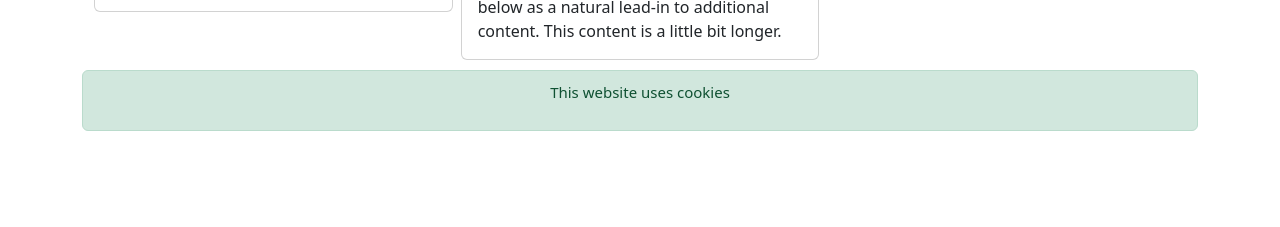
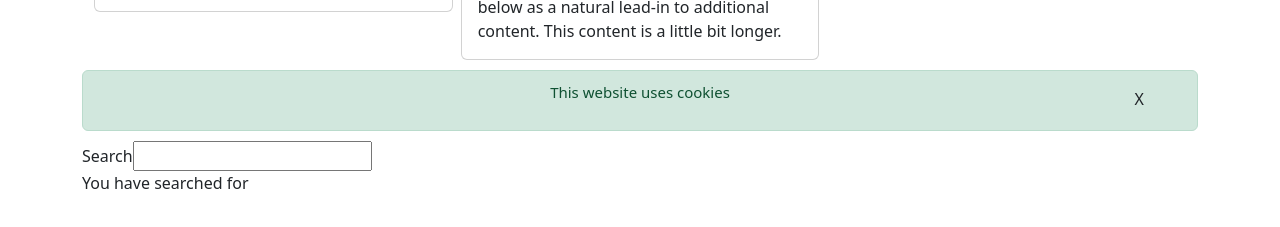
Before and after one commit to ck-devlabs/angular, an Angular app: page / in a window 1280 px wide. Shown: the part 401-628 px from the top of the page. Built offline with nearby package versions, Linux system fonts and the light colour scheme.

Commit message:
Event Binding

```diff
--- a/src/app/container/container.component.html
+++ b/src/app/container/container.component.html
@@ -4,4 +4,5 @@
     <div class="app-nav"></div>
     <app-header></app-header>
     <app-notification></app-notification>
+    <app-search></app-search>
 </div>
--- a/src/app/nav/nav.component.html
+++ b/src/app/nav/nav.component.html
@@ -30,7 +30,6 @@
                     <button class="btn btn-outline-success" type="submit" onclick=printValue()>
                         Search
                     </button>
-
                 </form>
             </div>
         </div>
--- a/src/app/notification/notification.component.ts
+++ b/src/app/notification/notification.component.ts
@@ -2,9 +2,20 @@ import { Component, OnInit } from '@angular/core';
 
 @Component({
   selector: 'app-notification',
-  template: `<div class="alert alert-success" [hidden]="displayNotification"><p class="notification-p">This website uses cookies</p></div>`,
+  template: `<div class="alert alert-success" [hidden]="displayNotification">
+                <p class="notification-p">This website uses cookies</p>
+                <div class="close">
+                    <button
+                      type="button"
+                      class='btn'
+                      aria-label="Close"
+                      (click)="closeCacheMessage()"
+                      >X</button>
+                </div>
+              </div>`,
   styles: ['div{margin: 10px 0px; padding: 10px 20px; text-align:center}',
-    '.notification-p{font-size:15px}']
+    '.notification-p{font-size:15px}',
+    '.close{float:right; margin-top:-50px}']
 })
 export class NotificationComponent implements OnInit {
 
@@ -15,4 +26,8 @@ export class NotificationComponent implements OnInit {
 
   displayNotification : boolean = false;
 
+  closeCacheMessage(){
+      this.displayNotification = true;
+  }
+
 }
--- a/src/app/search/search.component.html
+++ b/src/app/search/search.component.html
@@ -1 +1,6 @@
-<p>search works!</p>
+<div class="form-outline">
+    <label>Search</label>
+    <input type="text" (input)="searchDetails($event)"/>
+    <br>
+    <span>You have searched for {{displayValue}}</span>
+</div>
--- a/src/app/search/search.component.ts
+++ b/src/app/search/search.component.ts
@@ -12,4 +12,12 @@ export class SearchComponent implements OnInit {
   ngOnInit(): void {
   }
 
+  displayValue: string="";
+
+
+  searchDetails(event: Event)
+  {
+    // console.log((<HTMLInputElement>event.target).value);
+    this.displayValue = (<HTMLInputElement>event.target).value;
+  }
 }
```
